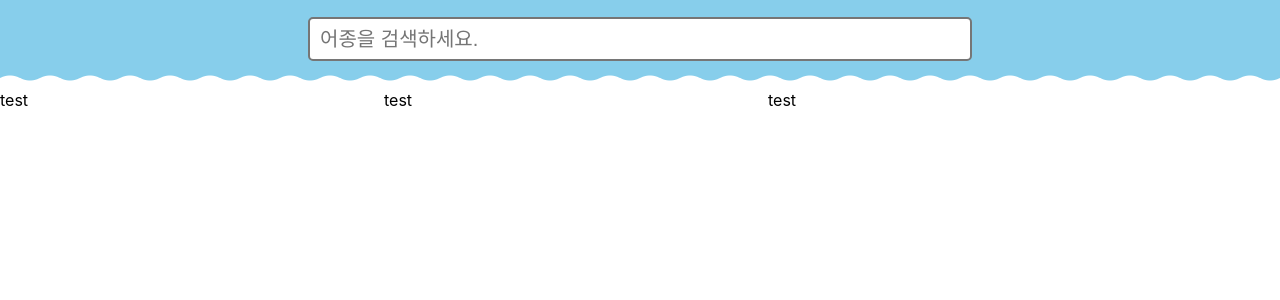
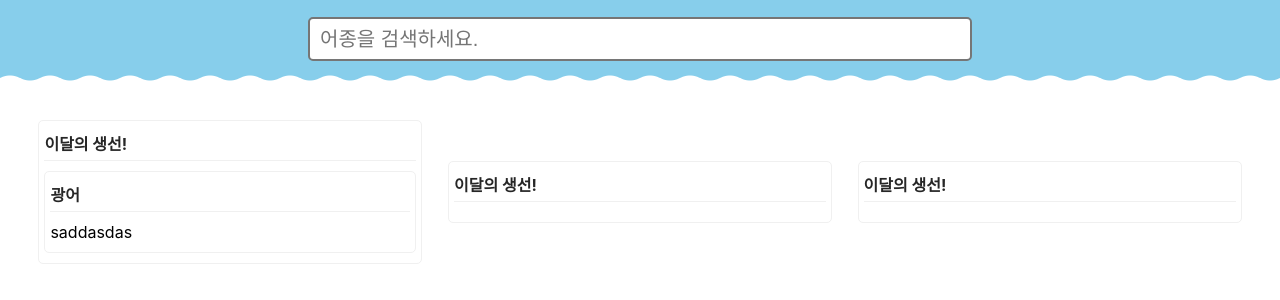
Before and after one commit to SWM-HackathonProject/front, a React (Create React App) app: page / in a window 1280 px wide. Shown: the top 300 px of the page. Built offline with nearby package versions, Linux system fonts and the light colour scheme.

Commit message:
기능 : Card 컴포넌트 추가, Header 위치 변경

```diff
--- a/src/App.js
+++ b/src/App.js
@@ -1,12 +1,21 @@
-import { Layout, Header } from "antd";
+import styled from "styled-components";
+
 import Home from "../src/pages/Home";
+
+import Header from "./components/Header"
 
 function App() {
   return (
-    <Home>
+    <Container>
+      <Header />
+      <Home>
 
-    </Home>
+      </Home>
+    </Container>
+
   );
 }
 
+const Container = styled.div``
+
 export default App;
--- /dev/null
+++ b/src/components/Card.js
@@ -0,0 +1,41 @@
+import React from "react"
+import styled from "styled-components"
+
+const Card = ({ title, children }) => {
+    return (
+        <CardContainer>
+            <CardHeader>
+                <Title>
+                    {title}
+                </Title>
+            </CardHeader>
+            <CardBody>
+                {children}
+            </CardBody>
+        </CardContainer>
+    )
+}
+
+const CardContainer = styled.div`
+    height: 100%;
+    border-radius: 5px;
+    border: 1px solid #f0f0f0;
+    padding: 10px 5px 10px 5px;
+`;
+
+const CardHeader = styled.div`
+    padding-bottom: 5px;
+    border-bottom: 1px solid #f0f0f0;
+    color: rgba(0,0,0,.85);
+`;
+
+const CardBody = styled.div`
+    margin-top: 10px;
+`;
+
+const Title = styled.div`
+    font-weight: bold;
+`;
+
+
+export default Card;
--- a/src/pages/Home.js
+++ b/src/pages/Home.js
@@ -1,35 +1,57 @@
 import React from "react";
 import styled from "styled-components";
 
-import Header from "../components/Header";
+import Card from "../components/Card";
 
 const Home = () => {
     return (
         <Container>
-            <Header />
             <ContentContainer>
                 <ColumnContainer>
-                    test
+                    <CategoryContainer title="이달의 생선!">
+                        <CardContainer title="광어">
+                            saddasdas
+                        </CardContainer>
+                    </CategoryContainer>
                 </ColumnContainer>
+                <Space/>
+                <ColumnContainer >
+                    <CategoryContainer title="이달의 생선!">
+
+                    </CategoryContainer>
+                </ColumnContainer>
+                <Space />
                 <ColumnContainer>
-                    test
-                </ColumnContainer>
-                <ColumnContainer>
-                    test
+                    <CategoryContainer title="이달의 생선!">
+
+                    </CategoryContainer>
                 </ColumnContainer>
             </ContentContainer>
         </Container>
     )
 }
 
-const Container = styled.div``
+const Container = styled.div`
+`
 
 const ContentContainer = styled.div`
     display: flex;
+    align-items: center;
+    justify-content: center;
 `
 
 const ColumnContainer = styled.div`
+    margin-top: 30px;
     width: 30vw;
 `
 
+const CategoryContainer = styled(Card)``
+
+const CardContainer = styled(Card)`
+`
+
+const Space = styled.div`
+    width: 2vw;
+`
+
 export default Home;
```
